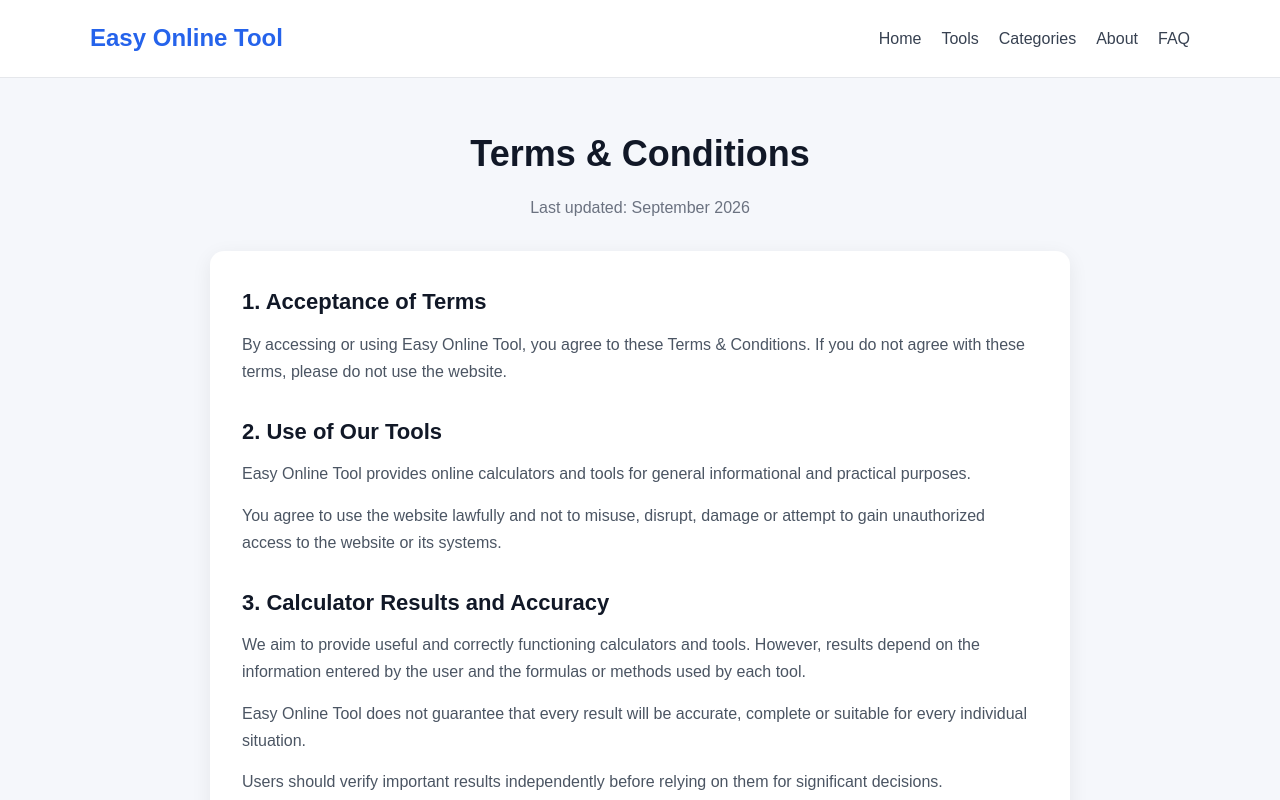
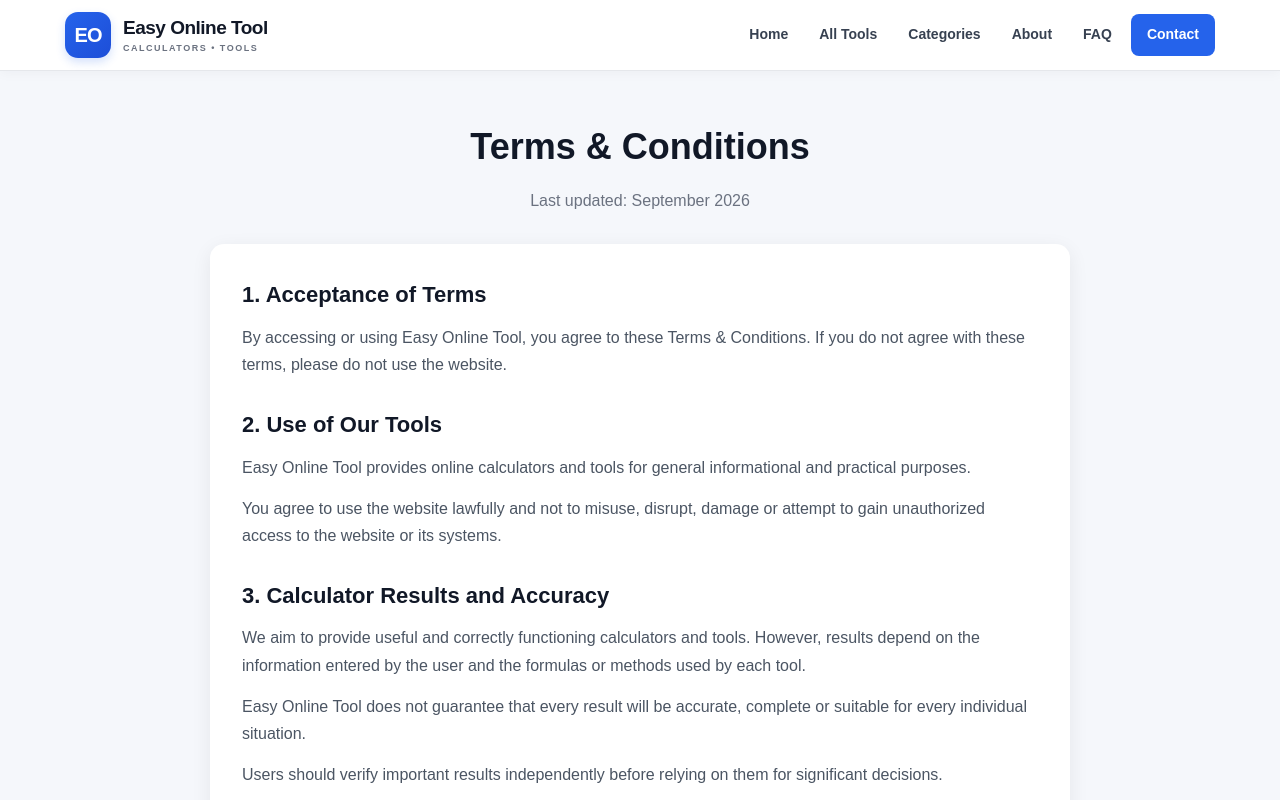
Before and after one commit to EasyOnlineTools/my-tools, a plain HTML site: page terms.html in a window 1280 px wide. Shown: the top 800 px of the page. Drawn offline with Linux system fonts and the light colour scheme.

Commit message:
Update terms.html

```diff
--- a/terms.html
+++ b/terms.html
@@ -23,41 +23,101 @@
         }
 
         header {
-            background: #ffffff;
+            position: sticky;
+            top: 0;
+            z-index: 1000;
+            background: rgba(255, 255, 255, 0.96);
+            backdrop-filter: blur(10px);
             border-bottom: 1px solid #e5e7eb;
-            padding: 18px 20px;
+            box-shadow: 0 2px 12px rgba(15, 23, 42, 0.04);
+            padding: 12px 20px;
         }
 
         .header-inner {
-            max-width: 1100px;
+            max-width: 1150px;
             margin: auto;
             display: flex;
             align-items: center;
             justify-content: space-between;
-            gap: 20px;
+            gap: 24px;
         }
 
-        .logo {
-            font-size: 24px;
-            font-weight: bold;
-            color: #2563eb;
+        .brand {
+            display: flex;
+            align-items: center;
+            gap: 12px;
             text-decoration: none;
+            flex-shrink: 0;
+        }
+
+        .brand-icon {
+            width: 46px;
+            height: 46px;
+            border-radius: 13px;
+            background: linear-gradient(135deg, #2563eb, #1d4ed8);
+            color: #ffffff;
+            display: flex;
+            align-items: center;
+            justify-content: center;
+            font-size: 20px;
+            font-weight: 800;
+            letter-spacing: -1px;
+            box-shadow: 0 4px 10px rgba(37, 99, 235, 0.2);
+        }
+
+        .brand-text {
+            display: flex;
+            flex-direction: column;
+            line-height: 1.25;
+        }
+
+        .brand-name {
+            color: #111827;
+            font-size: 19px;
+            font-weight: 800;
+            letter-spacing: -0.5px;
+        }
+
+        .brand-tagline {
+            color: #6b7280;
+            font-size: 9px;
+            font-weight: 700;
+            letter-spacing: 1.5px;
+            margin-top: 3px;
         }
 
         nav {
             display: flex;
-            gap: 20px;
+            align-items: center;
+            justify-content: flex-end;
+            gap: 7px;
             flex-wrap: wrap;
         }
 
         nav a {
             color: #374151;
             text-decoration: none;
-            font-weight: 500;
+            font-size: 14px;
+            font-weight: 600;
+            padding: 9px 12px;
+            border-radius: 8px;
+            transition: background 0.2s, color 0.2s;
         }
 
         nav a:hover {
             color: #2563eb;
+            background: #eff6ff;
+        }
+
+        nav a.contact-link {
+            color: #ffffff;
+            background: #2563eb;
+            padding: 9px 16px;
+        }
+
+        nav a.contact-link:hover {
+            background: #1d4ed8;
+            color: #ffffff;
         }
 
         .container {
@@ -135,13 +195,37 @@
             color: #2563eb;
         }
 
-        @media (max-width: 700px) {
+        @media (max-width: 800px) {
             .header-inner {
                 flex-direction: column;
+                gap: 12px;
             }
 
             nav {
                 justify-content: center;
+            }
+        }
+
+        @media (max-width: 620px) {
+            header {
+                padding: 12px 14px;
+            }
+
+            nav {
+                gap: 4px;
+            }
+
+            nav a {
+                font-size: 13px;
+                padding: 8px 9px;
+            }
+
+            nav a.contact-link {
+                padding: 8px 12px;
+            }
+
+            .container {
+                margin: 30px auto;
             }
 
             .page-title h1 {
@@ -150,6 +234,10 @@
 
             .terms-card {
                 padding: 22px;
+            }
+
+            .terms-card h2 {
+                font-size: 20px;
             }
         }
     </style>
@@ -160,16 +248,21 @@
 <header>
     <div class="header-inner">
 
-        <a href="index.html" class="logo">
-            Easy Online Tool
+        <a href="index.html" class="brand" aria-label="Easy Online Tool Home">
+            <span class="brand-icon">EO</span>
+            <span class="brand-text">
+                <span class="brand-name">Easy Online Tool</span>
+                <span class="brand-tagline">CALCULATORS • TOOLS</span>
+            </span>
         </a>
 
-        <nav>
+        <nav aria-label="Main navigation">
             <a href="index.html">Home</a>
-            <a href="tools.html">Tools</a>
+            <a href="tools.html">All Tools</a>
             <a href="index.html#categories">Categories</a>
             <a href="about.html">About</a>
             <a href="faq.html">FAQ</a>
+            <a href="contact.html" class="contact-link">Contact</a>
         </nav>
 
     </div>
@@ -192,7 +285,6 @@
             the website.
         </p>
 
-
         <h2>2. Use of Our Tools</h2>
 
         <p>
@@ -205,7 +297,6 @@
             damage or attempt to gain unauthorized access to the website or its
             systems.
         </p>
-
 
         <h2>3. Calculator Results and Accuracy</h2>
 
@@ -225,7 +316,6 @@
             them for significant decisions.
         </p>
 
-
         <h2>4. Health Disclaimer</h2>
 
         <p>
@@ -238,7 +328,6 @@
             You should consult a qualified healthcare professional for medical
             advice or decisions concerning your health.
         </p>
-
 
         <h2>5. Financial Disclaimer</h2>
 
@@ -254,7 +343,6 @@
             consulting a qualified professional.
         </p>
 
-
         <h2>6. External Links</h2>
 
         <p>
@@ -267,7 +355,6 @@
             privacy practices of external websites. Visiting external websites is
             at your own discretion and subject to their own terms and policies.
         </p>
-
 
         <h2>7. Advertising and Third-Party Services</h2>
 
@@ -288,7 +375,6 @@
             third-party website by Easy Online Tool.
         </p>
 
-
         <h2>8. Website Availability</h2>
 
         <p>
@@ -303,7 +389,6 @@
             our control.
         </p>
 
-
         <h2>9. Changes to the Website</h2>
 
         <p>
@@ -316,7 +401,6 @@
             terms will be posted on this page with a revised date.
         </p>
 
-
         <h2>10. Limitation of Liability</h2>
 
         <p>
@@ -325,7 +409,6 @@
             use of, or reliance on, information, calculations, tools, external
             links or services provided through the website.
         </p>
-
 
         <h2>11. Contact Us</h2>
 
@@ -343,7 +426,7 @@
         <a href="about.html">About</a>
         <a href="faq.html">FAQ</a>
         <a href="privacy-policy.html">Privacy Policy</a>
-        <a href="terms.html">Terms & Conditions</a>
+        <a href="terms.html">Terms &amp; Conditions</a>
         <a href="contact.html">Contact</a>
     </div>
 
```
